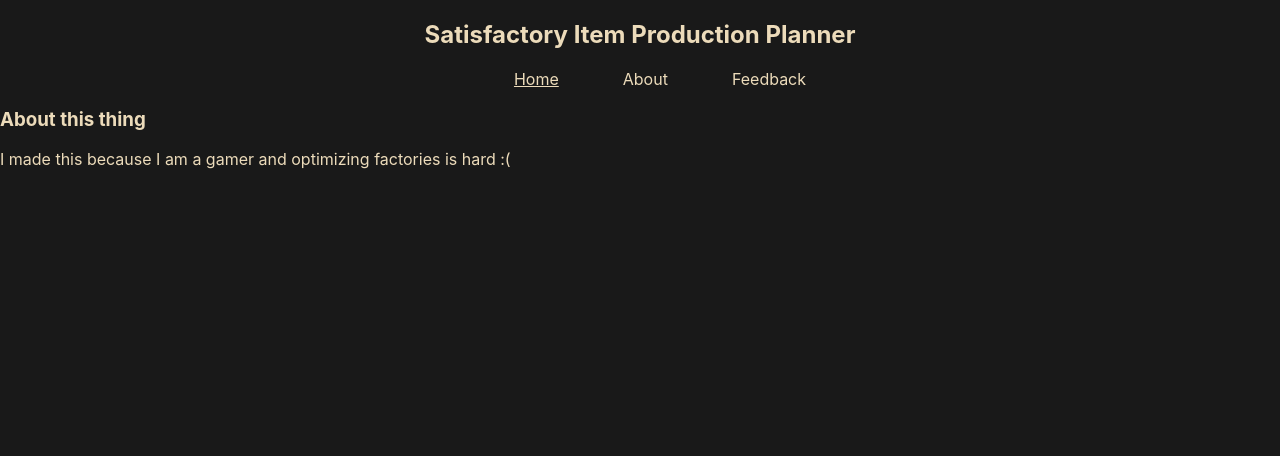
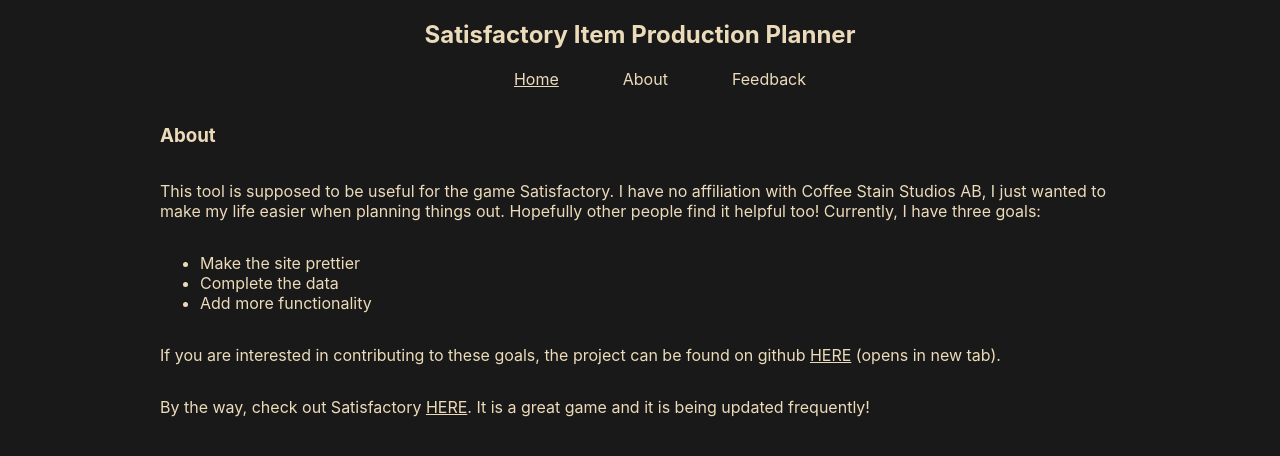
Before and after one commit to Bumbatumbarumba/satisfactory-planner, a React (Create React App) app: page /about in a window 1280 px wide. Shown: the top 456 px of the page. Built offline with nearby package versions, Linux system fonts and the light colour scheme.

Commit message:
more styling; removed useless button; added content to feedback and about pages

```diff
--- a/package.json
+++ b/package.json
@@ -12,6 +12,7 @@
     "@types/react-dom": "^18.0.4",
     "react": "^18.1.0",
     "react-dom": "^18.1.0",
+    "react-hook-form": "^7.31.2",
     "react-organizational-chart": "^2.1.1",
     "react-router-dom": "^6.3.0",
     "react-scripts": "5.0.1",
--- a/src/App.tsx
+++ b/src/App.tsx
@@ -9,6 +9,7 @@
   const [selectedItemIndex, setSelectedItemIndex] = useState(-1);
   const recipeList = data.recipe_data.sort((first: Recipe, second: Recipe) => first.name.localeCompare(second.name))
   const [desiredQuantityMultiplier, setDesiredQuantityMultiplier] = useState(1);
+  // eslint-disable-next-line @typescript-eslint/no-unused-vars
   const [matchIO, setMatchIO] = useState(false);
   const baseMultiplier = 1;
 
--- a/src/components/about.tsx
+++ b/src/components/about.tsx
@@ -2,9 +2,25 @@
 
 export const About = () => {
     return (
-        <>
-            <h3>About this thing</h3>
-            <p>I made this because I am a gamer and optimizing factories is hard :(</p>
-        </>
+        <div className="main-view">
+            <h3>About</h3>
+            <p>
+                This tool is supposed to be useful for the game Satisfactory.
+                I have no affiliation with Coffee Stain Studios AB, I just wanted
+                to make my life easier when planning things out. Hopefully other
+                people find it helpful too! Currently, I have three goals:
+            </p>
+            <ul>
+                <li>Make the site prettier</li>
+                <li>Complete the data</li>
+                <li>Add more functionality</li>
+            </ul>
+            <p>If you are interested in contributing to these goals, the project can be found on
+                github <a className="keep-style" href="https://github.com/Bumbatumbarumba/satisfactory-planner" target="_blank" rel="noreferrer">HERE</a> (opens in new tab).
+            </p>
+            <p>
+                By the way, check out Satisfactory <a className="keep-style" href="https://www.satisfactorygame.com/#about" target="_blank" rel="noreferrer">HERE</a>. It is a great game and it is being updated frequently!
+            </p>
+        </div>
     );
 }
--- a/src/components/dataTreeNode.tsx
+++ b/src/components/dataTreeNode.tsx
@@ -1,8 +1,8 @@
-import React, { useState } from "react";
+import React from "react";
 import { DataTreeNodeProps } from "./definitions/dataTreeNode.definition";
 
 export const DataTreeNode = (props: DataTreeNodeProps) => {
-    const [machineMultiplier, setMachineMultiplier] = useState(1);
+    // const [machineMultiplier, setMachineMultiplier] = useState(1);
     const matchIoMultiplier = props.requiredQuantity <= props.itemData.quantity
         ? 1
         : props.itemData.quantity / props.requiredQuantity;
@@ -18,14 +18,14 @@
             : props.itemData.quantity * (props.isRoot ? props.multiplier : 1))
         : "";
 
-    const updateCounter = (decrement: boolean) => {
-        if (decrement && (machineMultiplier > 1)) {
-            setMachineMultiplier(machineMultiplier - 1)
-        }
-        else if (!decrement) {
-            setMachineMultiplier(machineMultiplier + 1)
-        }
-    }
+    // const updateCounter = (decrement: boolean) => {
+    //     if (decrement && (machineMultiplier > 1)) {
+    //         setMachineMultiplier(machineMultiplier - 1)
+    //     }
+    //     else if (!decrement) {
+    //         setMachineMultiplier(machineMultiplier + 1)
+    //     }
+    // }
 
     const upperCaseFirst = (word: string) => {
         return word.charAt(0).toUpperCase() + word.slice(1)
--- a/src/components/feedback.tsx
+++ b/src/components/feedback.tsx
@@ -2,8 +2,22 @@
 
 export const Feedback = () => {
     return (
-        <>
+        <div className="main-view">
             <h3>Feedback</h3>
-        </>
+            <p>
+                If you have some feedback, suggestions, or other things you would like to share,
+                then feel free to leave a <a className="keep-style" href="https://github.com/Bumbatumbarumba/satisfactory-planner/discussions">discussion post</a> or an <a className="keep-style" href="https://github.com/Bumbatumbarumba/satisfactory-planner/issues">issue</a> on the repo
+            </p>
+            {/* <img className="email-image" src={require("../data/email2.png")} alt="feedback email"></img> */}
+            {/* <form id='contact-form'>
+                <input type='text' name='user_name' placeholder='Name' />
+                <br />
+                <input type='email' name='user_email' placeholder='Email' />
+                <br />
+                <textarea name='message' placeholder='Message' />
+                <br />
+                <input type='submit' value='Send' />
+            </form> */}
+        </div>
     );
 }
--- a/src/components/navbar.tsx
+++ b/src/components/navbar.tsx
@@ -1,16 +1,16 @@
 import React, { useState } from "react";
+import { Link } from "react-router-dom";
 
 export const NavBar = () => {
     const [activeItem, setActiveItem] = useState("home");
-
     return (
         <>
             <h2 className="title">Satisfactory Item Production Planner</h2>
             <div>
-                <ul>
-                    <li><a href="/" className={activeItem === "home" ? "active" : ""} onClick={() => setActiveItem("home")}>Home</a></li>
-                    <li><a href="about" className={activeItem === "about" ? "active" : ""} onClick={() => setActiveItem("about")}>About</a></li>
-                    <li><a href="feedback" className={activeItem === "feedback" ? "active" : ""} onClick={() => setActiveItem("feedback")}>Feedback</a></li>
+                <ul className="nav-bar">
+                    <li className="nav-bar-item"><Link to="/" className={activeItem === "home" ? "active" : ""} onClick={() => setActiveItem("home")}>Home</Link></li>
+                    <li className="nav-bar-item"><Link to="about" className={activeItem === "about" ? "active" : ""} onClick={() => setActiveItem("about")}>About</Link></li>
+                    <li className="nav-bar-item"><Link to="feedback" className={activeItem === "feedback" ? "active" : ""} onClick={() => setActiveItem("feedback")}>Feedback</Link></li>
                 </ul>
             </div>
         </>
--- a/src/components/optionTable.tsx
+++ b/src/components/optionTable.tsx
@@ -19,7 +19,7 @@
                 </p>
             </div>
             <div>
-                <button onClick={() => props.setMatchIO(true)}>Match inputs and outputs</button>
+                {/* <button onClick={() => props.setMatchIO(true)}>Match inputs and outputs</button> */}
             </div>
         </div>
     );
--- a/src/index.css
+++ b/src/index.css
@@ -101,14 +101,14 @@
   color: white;
 }
 
-ul {
+.nav-bar {
   list-style: none;
   display: flex;
   flex-direction: row;
   justify-content: center;
 }
 
-li {
+.nav-bar-item {
   padding-left: 2em;
   padding-right: 2em;
 }
@@ -133,3 +133,13 @@
   background-color: #ddd;
   color: black;
 }
+
+/* ABOUT */
+.keep-style {
+  text-decoration: underline;
+}
+
+/* FEEDBACK */
+.email-image {
+  width: 20em;
+}
--- a/src/index.tsx
+++ b/src/index.tsx
@@ -10,8 +10,8 @@
 const root = ReactDOM.createRoot(document.getElementById("root")!);
 root.render(
   <>
-    <NavBar />
     <BrowserRouter>
+      <NavBar />
       <Routes>
         <Route path="/" element={<App />}></Route>
         <Route path="about" element={<About />}></Route>
```
Also changed, not shown: 1 other file (tests, documents, lock files or other folders).
